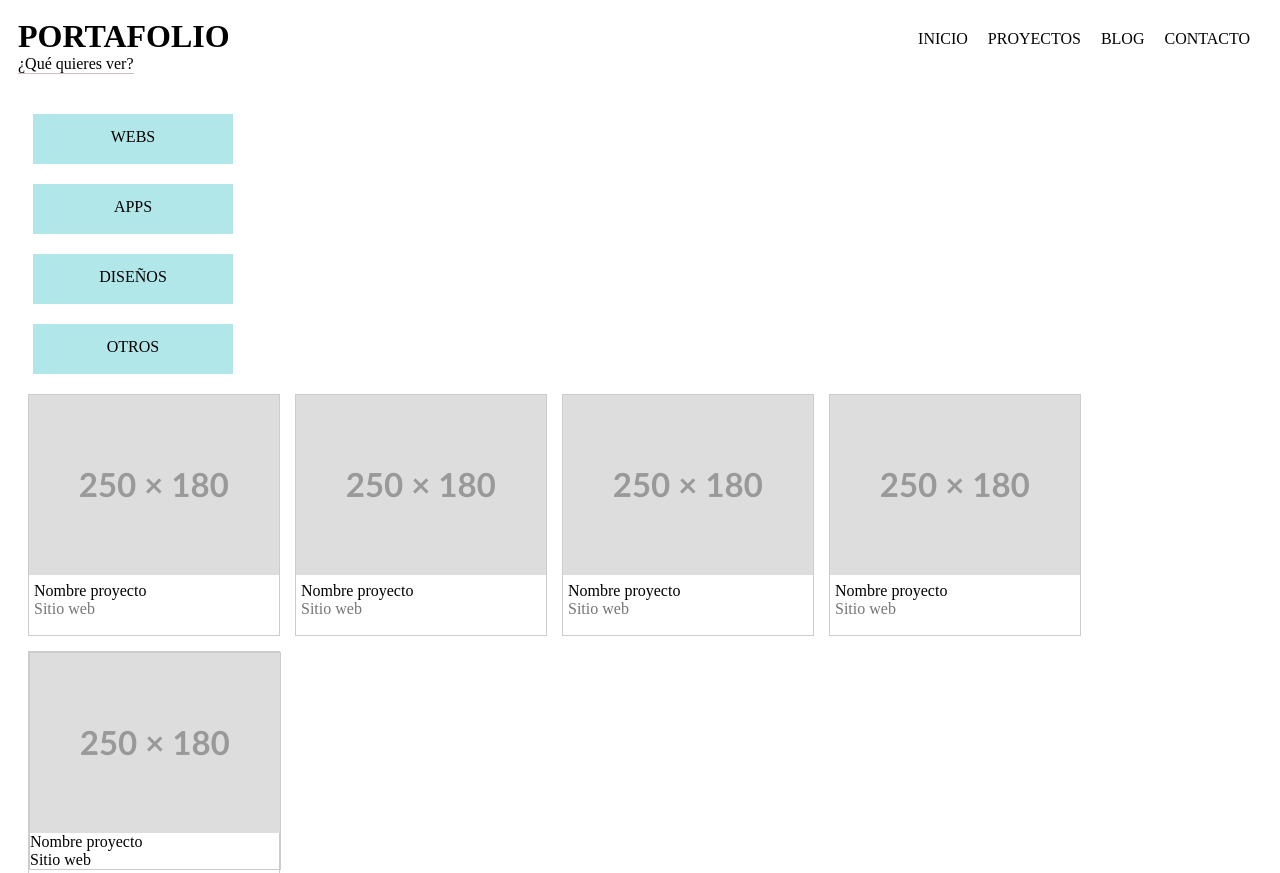
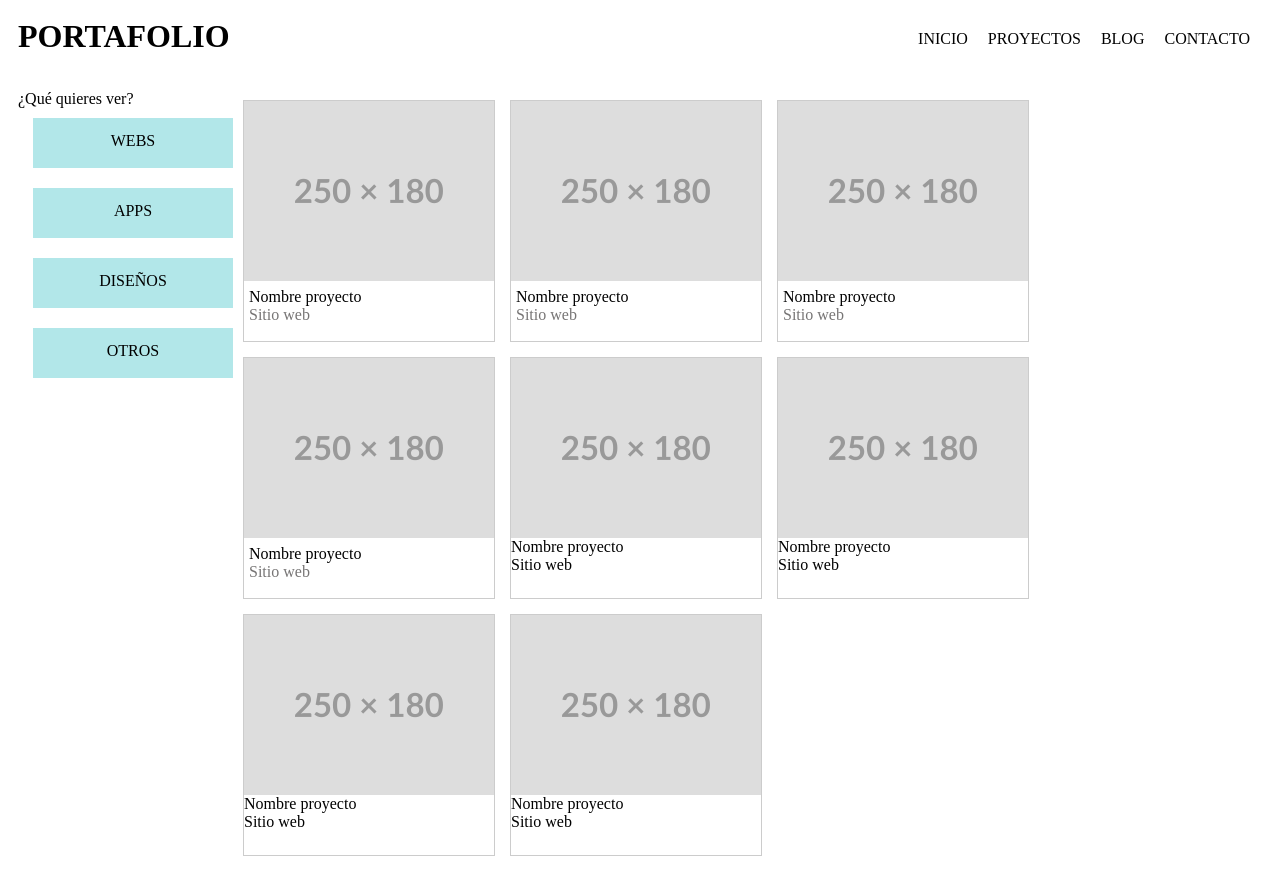
Before and after one commit to piol14/proyecto1diseno, a plain HTML site: page index.html in a window 1280 px wide. Shown: the top 873 px of the page. Drawn offline with Linux system fonts and the light colour scheme.

Commit message:
Update index.html

```diff
--- a/index.html
+++ b/index.html
@@ -19,15 +19,18 @@
                 <li>CONTACTO</li>
             </ul>
         </div>
-        <div id="flex"></div>
+        <div id="flex">
             <div class="linea">
+
+            </div>
+        </div >
+        <div class="flex">
+        <div class="categorias">
             <p id="que">¿Qué quieres ver?</p>
-        </div>
-        <div class="categorias">
             <div class="categoria">WEBS</div>
-            <div class="categoria" >APPS</div>
+            <div class="categoria">APPS</div>
             <div class="categoria">DISEÑOS</div>
-            <div class="categoria" >OTROS</div>
+            <div class="categoria">OTROS</div>
         </div>
         <div class="cajas">
             <div class="fila1">
@@ -52,8 +55,6 @@
             </div>
 
             <div class="fila2">
-
-                <div class="fila2">
                 <img src="250x180.png">
                 <p>Nombre proyecto</p>
                 <p>Sitio web</p>
@@ -74,7 +75,6 @@
                 <p>Sitio web</p>
             </div>
         </div>
-
     </div>
     </div>
 </body>
```
Lines whose indentation alone changed are shown as unchanged.
